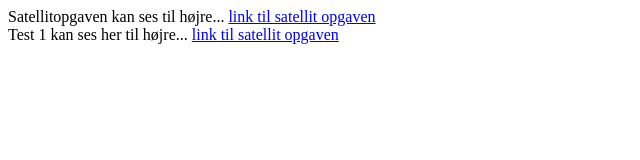
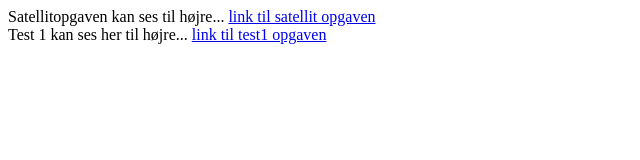
Before and after one commit to Theo-The-Beast/Theo-The-Beast.github.io, a plain HTML site: page index.html in a window 1280 px wide. Shown: the full height of the page, 0-640 px from the left. Drawn offline with Linux system fonts and the light colour scheme.

Commit message:
Update index.html

```diff
--- a/index.html
+++ b/index.html
@@ -7,5 +7,5 @@
 
 <html>
 Test 1 kan ses her til højre...
-  <a href="https://github.com/Theo-The-Beast/Test1"> link til satellit opgaven </a>
+  <a href="https://github.com/Theo-The-Beast/Test1"> link til test1 opgaven </a>
 </html>
```
